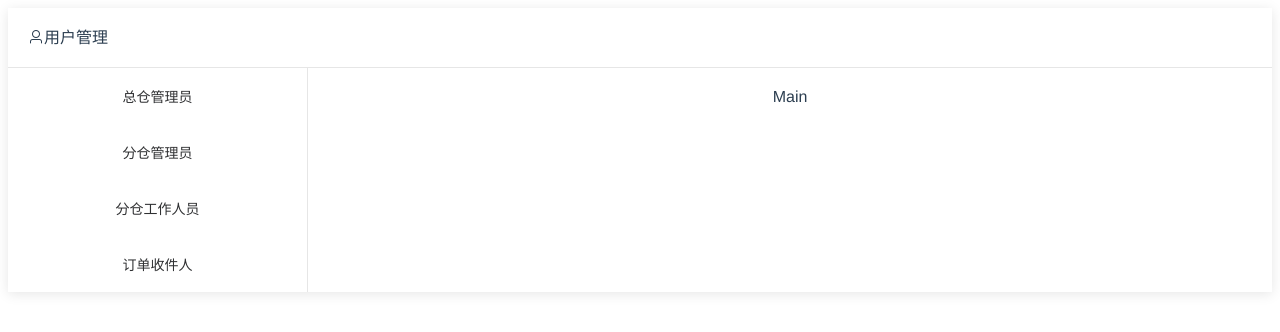
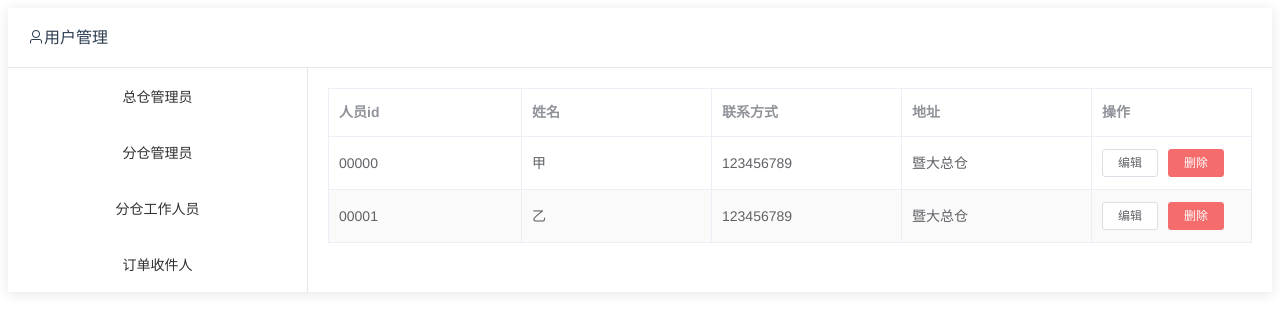
Before and after one commit to AlexisLeskinen/SSAE, a Vue app in the folder frontend/: page /usermanager in a window 1280 px wide. Shown: the top 332 px of the page. Built offline with nearby package versions, Linux system fonts and the light colour scheme.

Commit message:
修改对话框

```diff
--- /dev/null
+++ b/frontend/src/components/InfoEditDialog.vue
@@ -0,0 +1,45 @@
+<template>
+  <el-dialog
+    title="修改信息"
+    :visible="dialogVisible"
+    width="30%"
+    :before-close="handleClose">
+    <span>这是一段信息</span>
+    <span slot="footer" class="dialog-footer">
+    <el-button @click="handleFinish">取 消</el-button>
+    <el-button type="primary" @click="handleFinish">确 定</el-button>
+  </span>
+  </el-dialog>
+</template>
+
+<script>
+export default {
+  name: "InfoEditDialog",
+  props: {
+    dialogVisible: {
+      type: Boolean,
+      default: false,
+    }
+  },
+  data() {
+    return {};
+  },
+  methods: {
+    handleClose(done) {
+      this.$confirm('确认关闭？')
+        .then(_ => {
+          done();
+        })
+        .catch(_ => {
+        });
+    },
+    handleFinish() {
+      this.$emit('finish',this.dialogVisible)
+    }
+  }
+}
+</script>
+
+<style scoped>
+
+</style>
--- a/frontend/src/components/Home.vue
+++ b/frontend/src/components/pages/Home.vue
@@ -8,7 +8,7 @@
 </template>
 
 <script>
-import EntryCard from "./EntryCard";
+import EntryCard from "../EntryCard";
 
 export default {
   name: "Home",
--- a/frontend/src/components/pages/UserManager.vue
+++ b/frontend/src/components/pages/UserManager.vue
@@ -15,19 +15,83 @@
           </el-menu-item>
         </el-menu>
       </el-aside>
-      <el-main>Main</el-main>
+      <el-main>
+        <el-table
+          border
+          stripe
+          :data="accountList"
+          style="width: 100%">
+          <el-table-column
+            prop="id"
+            label="人员id">
+          </el-table-column>
+          <el-table-column
+            prop="name"
+            label="姓名">
+          </el-table-column>
+          <el-table-column
+            prop="phone"
+            label="联系方式">
+          </el-table-column>
+          <el-table-column
+            prop="address"
+            label="地址">
+          </el-table-column>
+          <el-table-column label="操作" width="160">
+            <template slot-scope="scope">
+              <el-button
+                size="mini"
+                @click="handleEdit(scope.$index)">编辑
+              </el-button>
+              <el-button
+                size="mini"
+                type="danger"
+                @click="handleDelete(scope.$index, scope.row)">删除
+              </el-button>
+            </template>
+          </el-table-column>
+        </el-table>
+      </el-main>
     </el-container>
+    <info-edit-dialog :dialog-visible="dialogVisible" v-on:finish="editFinish"/>
   </el-container>
 </template>
 
 <script>
+import InfoEditDialog from "../InfoEditDialog";
+
 export default {
   name: "UserManager",
+  components: {InfoEditDialog},
   data() {
     return {
+      dialogVisible: false,
       userRole: [
         "总仓管理员", "分仓管理员", "分仓工作人员", "订单收件人"
       ],
+      accountList: [{
+        id: "00000",
+        name: "甲",
+        phone: 123456789,
+        address: "暨大总仓"
+      }, {
+        id: "00001",
+        name: "乙",
+        phone: 123456789,
+        address: "暨大总仓"
+      }],
+    }
+  },
+  methods: {
+    handleEdit(index) {
+      this.dialogVisible = true;
+
+    },
+    editFinish() {
+      this.dialogVisible = false
+    },
+    handleDelete(index, row) {
+      console.log(index, row);
     }
   }
 }
--- a/frontend/src/router/index.js
+++ b/frontend/src/router/index.js
@@ -1,6 +1,6 @@
 import Vue from 'vue'
 import Router from 'vue-router'
-import Home from '../components/Home'
+import Home from '../components/pages/Home'
 import UserManager from "../components/pages/UserManager";
 
 Vue.use(Router)
```
Also changed, not shown: 1 other file (tests, documents, lock files or other folders).
